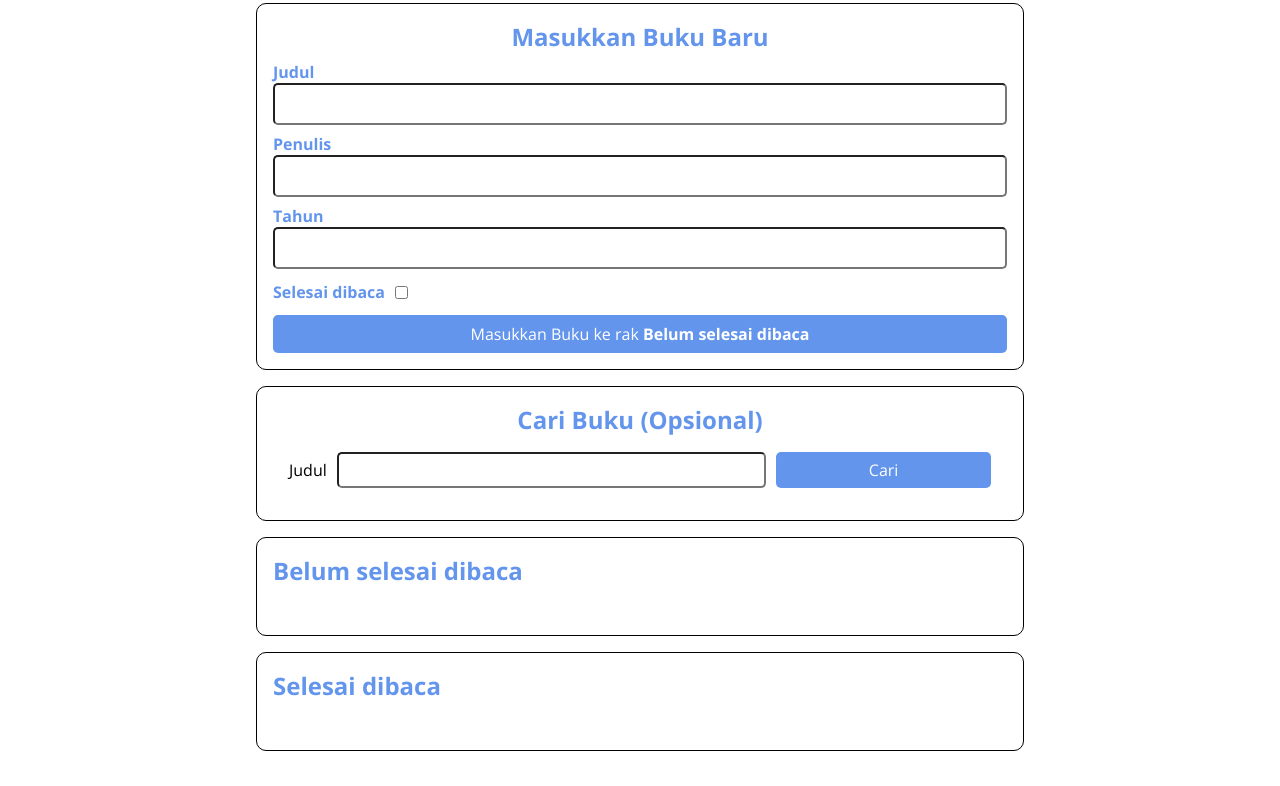
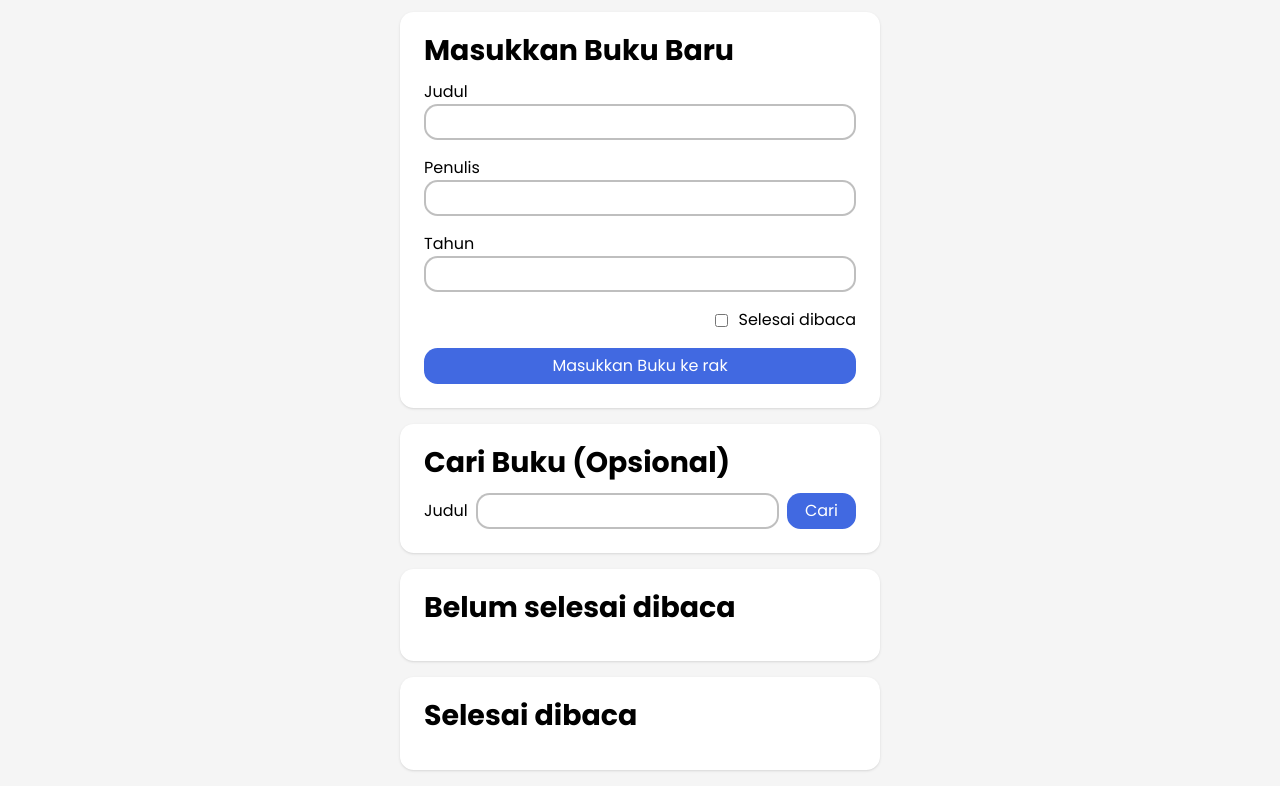
Before and after one commit to arudiansaha/bookshelf-apps, a plain HTML site: page index.html in a window 1280 px wide. Shown: the part 80-866 px from the top of the page. Drawn offline with nearby package versions, Linux system fonts and the light colour scheme.

Commit message:
redesign ui and fix update feature from always when adding whenever is already activated.

```diff
--- a/index.html
+++ b/index.html
@@ -6,60 +6,60 @@
   <meta name="viewport"
     content="width=device-width, user-scalable=no, initial-scale=1.0, maximum-scale=1.0, minimum-scale=1.0">
   <meta http-equiv="X-UA-Compatible" content="ie=edge">
-  <title>Bookshelf Apps</title>
-  <link rel="preconnect" href="https://fonts.gstatic.com">
-  <link href="https://fonts.googleapis.com/css2?family=Open+Sans:wght@300;400;600;700;800&display=swap"
+  <link rel="preconnect" href="https://fonts.googleapis.com">
+  <link rel="preconnect" href="https://fonts.gstatic.com" crossorigin>
+  <link href="https://fonts.googleapis.com/css2?family=Poppins:ital,wght@0,400;0,700;1,400;1,700&display=swap"
     rel="stylesheet">
   <link rel="stylesheet" href="style.css">
 </head>
 
 <body>
-  <header class="head_bar">
-    <h1 class="head_bar__title">Bookshelf Apps</h1>
+  <header class="headbar">
+    <h1 class="headbar__title">Bookshelf Apps</h1>
   </header>
   <main>
-    <section class="input_section">
+    <section class="section">
       <h2>Masukkan Buku Baru</h2>
       <form id="inputBook">
-        <div class="input">
+        <div class="input-wrapper">
           <label for="inputBookTitle">Judul</label>
           <input id="inputBookTitle" type="text" required>
         </div>
-        <div class="input">
+        <div class="input-wrapper">
           <label for="inputBookAuthor">Penulis</label>
           <input id="inputBookAuthor" type="text" required>
         </div>
-        <div class="input">
+        <div class="input-wrapper">
           <label for="inputBookYear">Tahun</label>
           <input id="inputBookYear" type="number" required>
         </div>
-        <div class="input_inline">
+        <div class="input-wrapper-inline">
           <label for="inputBookIsComplete">Selesai dibaca</label>
           <input id="inputBookIsComplete" type="checkbox">
         </div>
-        <button id="bookSubmit" type="submit">Masukkan Buku ke rak <span>Belum selesai dibaca</span></button>
+        <button class="btn--blue" id="bookSubmit" type="submit">Masukkan Buku ke rak</button>
       </form>
     </section>
 
-    <section class="search_section">
+    <section class="section">
       <h2>Cari Buku (Opsional)</h2>
-      <form id="searchBook">
+      <form class="search-book" id="searchBook">
         <label for="searchBookTitle">Judul</label>
         <input id="searchBookTitle" type="text">
-        <button id="searchSubmit" type="submit">Cari</button>
+        <button class="btn--blue" id="searchSubmit" type="submit">Cari</button>
       </form>
     </section>
 
-    <section class="book_shelf">
+    <section class="section">
       <h2>Belum selesai dibaca</h2>
 
-      <div id="incompleteBookshelfList" class="book_list"></div>
+      <div id="incompleteBookshelfList" class="book-list"></div>
     </section>
 
-    <section class="book_shelf">
+    <section class="section">
       <h2>Selesai dibaca</h2>
 
-      <div id="completeBookshelfList" class="book_list"></div>
+      <div id="completeBookshelfList" class="book-list"></div>
     </section>
   </main>
 
--- a/main.js
+++ b/main.js
@@ -51,27 +51,28 @@ function makeBook(obj) {
     bookTitle.innerText = title;
 
     const bookAuthor = document.createElement('p');
-    bookAuthor.innerText = `Penulis: ${author}`;
+    bookAuthor.innerHTML = `Penulis: ${author}`;
 
     const bookYear = document.createElement('p');
-    bookYear.innerText = `Tahun: ${year}`;
+    bookYear.innerHTML = `Tahun: ${year}`;
 
     const statusButton = document.createElement('button');
-    statusButton.classList.add('green');
+    statusButton.classList.add('btn--blue');
 
     const removeButton = document.createElement('button');
-    removeButton.classList.add('red');
+    removeButton.classList.add('btn--red');
     removeButton.innerText = 'Hapus buku';
     removeButton.addEventListener('click', function () {
       removeBookById(id);
     });
 
     const editButton = document.createElement('button');
-    editButton.classList.add('gray');
     editButton.innerText = 'Perbaharui';
     editButton.addEventListener('click', function () {
       const bookElement = updateBook(id);
-      container.append(bookElement);
+      if (document.getElementById(`book-${id}`).childElementCount < 5) {
+        container.append(bookElement);
+      }
     });
 
     const buttonWrapper = document.createElement('div');
@@ -79,7 +80,7 @@ function makeBook(obj) {
     buttonWrapper.append(statusButton, removeButton, editButton);
 
     const container = document.createElement('article');
-    container.classList.add('book_item');
+    container.classList.add('book-item');
     container.append(bookTitle, bookAuthor, bookYear, buttonWrapper);
     container.setAttribute('id', `book-${id}`);
 
@@ -142,7 +143,6 @@ function updateBook(id) {
     updateYearWrapper.append(labelYear, inputYear);
 
     const submit = document.createElement('button');
-    submit.classList.add('update-button');
     submit.setAttribute('id', 'updatedBookSubmit');
     submit.setAttribute('type', 'submit');
     submit.innerText = 'Ubah';
@@ -154,7 +154,7 @@ function updateBook(id) {
     form.addEventListener('submit', function (e) {
       book.title = inputTitle.value;
       book.author = inputAuthor.value;
-      book.year = inputYear.value;
+      book.year = parseInt(inputYear.value);
       document.dispatchEvent(new Event(RENDER_EVENT));
       saveData();
 
@@ -215,7 +215,7 @@ function addBook() {
     const bookIsComplete = document.getElementById('inputBookIsComplete').checked;
 
     const bookId = generateId();
-    const book = generateBook(bookId, bookTitle, bookAuthor, bookYear, bookIsComplete);
+    const book = generateBook(bookId, bookTitle, bookAuthor, parseInt(bookYear), bookIsComplete);
     books.push(book);
     document.dispatchEvent(new Event(RENDER_EVENT));
     saveData();
--- a/style.css
+++ b/style.css
@@ -1,201 +1,156 @@
-* {
-    padding: 0;
-    margin: 0;
-    box-sizing: border-box;
+*,
+*:is(::before, ::after) {
+  box-sizing: border-box;
+}
+
+html {
+  scroll-behavior: smooth;
 }
 
 body,
-input,
-button {
-    font-family: 'Open Sans', sans-serif;
+h1,
+h2,
+p {
+  margin: 0;
+}
+
+h1,
+h2,
+h3 {
+  line-height: 1;
+}
+
+h1 {
+  font-size: 2.369rem;
+}
+
+h2 {
+  font-size: 1.777rem;
+}
+
+h3 {
+  font-size: 1.333rem;
 }
 
 input,
 button {
-    font-size: 16px;
+  font: inherit;
 }
 
-.head_bar {
-    padding: 12px;
-    display: flex;
-    align-items: center;
-    justify-content: center;
-    background-color: cornflowerblue;
-    color: white;
+input {
+  width: 100%;
+  padding: 0.25em 1em;
+  border: 2px solid rgb(128, 128, 128, 0.5);
 }
 
-main {
-    max-width: 800px;
-    width: 80%;
-    margin: 0 auto;
-    padding: 16px;
-
+input,
+button {
+  border-radius: 0.85rem;
 }
 
-.input_section {
-    display: flex;
-    flex-direction: column;
-    padding: 16px;
-    border: 1px solid black;
-    border-radius: 10px;
+button {
+  padding: 0.375em 1.125em;
+  border: none;
+  cursor: pointer;
+  background-color: rgb(128, 128, 128, 0.2);
 }
 
-.input_section>h2 {
-    text-align: center;
-    color: cornflowerblue;
+body {
+  min-height: 100vh;
+  width: min(100% - 3rem, 32rem);
+  margin-inline: auto;
+  font-family: 'Poppins', sans-serif;
+  text-rendering: optimizeSpeed;
+  line-height: 1.5;
+  background-color: whitesmoke;
+  color: black;
 }
 
-.input_section>form>.input {
-    margin: 8px 0;
+.headbar {
+  text-align: center;
 }
 
-.input_section>form>button {
-    background-color: cornflowerblue;
-    color: white;
-    border: 0;
-    border-radius: 5px;
-    display: block;
-    width: 100%;
-    padding: 8px;
-    cursor: pointer;
+.headbar__title {
+  padding-block: 0.5em;
+  text-transform: uppercase;
+  color: royalblue;
 }
 
-.input_section>form>button>span {
-    font-weight: bold;
+.section {
+  display: grid;
+  row-gap: 1rem;
+  margin: 1rem;
+  padding: 1.5em;
+  border-radius: 0.85rem;
+  box-shadow: 0 1px 3px 0 rgb(0 0 0 / 0.1), 0 1px 2px -1px rgb(0 0 0 / 0.1);
+  background-color: white;
 }
 
-.input_section>form>.input>input {
-    display: block;
-    width: 100%;
-    padding: 8px;
-    border-radius: 5px;
+.section>form>#bookSubmit {
+  width: 100%;
 }
 
-
-.input_section>form>.input>label {
-    color: cornflowerblue;
-    font-weight: bold;
+.btn--blue {
+  background-color: royalblue;
+  color: white;
 }
 
-.input_section>form>.input_inline {
-    margin: 12px 0;
-    display: flex;
-    align-items: center;
+.btn--red {
+  background-color: crimson;
+  color: white;
 }
 
-.input_section>form>.input_inline>label {
-    color: cornflowerblue;
-    font-weight: bold;
-    margin-right: 10px;
+.input-wrapper {
+  display: grid;
+  grid-template-columns: repeat(1, minmax(0, 1fr));
+  margin-bottom: 1rem;
 }
 
-.search_section {
-    margin: 16px 0;
-    display: flex;
-    flex-direction: column;
-    align-items: center;
-    padding: 16px;
-    border: 1px solid black;
-    border-radius: 10px;
+.input-wrapper-inline {
+  display: flex;
+  flex-direction: row-reverse;
+  align-items: center;
+  gap: 0.5rem;
+  margin-bottom: 1rem;
 }
 
-.search_section>h2 {
-    color: cornflowerblue;
+.input-wrapper-inline>input {
+  width: fit-content;
 }
 
-.search_section>form {
-    padding: 16px;
-    width: 100%;
-    display: grid;
-    grid-template-columns: auto 1fr 0.5fr;
-    grid-gap: 10px;
+.search-book {
+  display: flex;
+  align-items: center;
+  gap: 0.5rem;
 }
 
-.search_section>form>label {
-    display: flex;
-    align-items: center;
+.search-book>button {
+  width: fit-content;
 }
 
-.search_section>form>input {
-    padding: 5px;
-    border-radius: 5px;
+.book-list {
+  display: flex;
+  flex-direction: column;
+  row-gap: 1rem;
 }
 
-.search_section>form>button {
-    background-color: cornflowerblue;
-    color: white;
-    border: 0;
-    border-radius: 5px;
-    cursor: pointer;
+.book-list button {
+  width: fit-content;
 }
 
-.book_shelf {
-    margin: 16px 0 0 0;
-    border: 1px solid black;
-    padding: 16px;
-    border-radius: 10px;
+.book-item {
+  border-block-start: 2px solid;
 }
 
-.book_shelf>h2 {
-    color: cornflowerblue;
+.action {
+  display: flex;
+  flex-wrap: wrap;
+  gap: 0.25rem;
+  margin-block-start: 1rem;
 }
 
-.book_shelf>.book_list {
-    padding: 16px;
+.update-wrapper {
+  display: grid;
+  grid-template-columns: repeat(1, minmax(0, 1fr));
+  margin-block: 1rem;
 }
-
-.book_shelf>.book_list>.book_item {
-    padding: 8px 16px 16px 16px;
-    border: 1px solid black;
-    border-radius: 5px;
-    margin: 10px 0;
-}
-
-.book_shelf>.book_list>.book_item>h3,
-p {
-    margin: 8px 0;
-}
-
-.book_shelf>.book_list>.book_item>.action>button {
-    border: 0;
-    padding: 5px;
-    margin: 0 5px 0 0;
-    border-radius: 5px;
-    cursor: pointer;
-}
-
-.book_shelf>.book_list>.book_item>.action>.green {
-    background-color: darkgreen;
-    color: white;
-}
-
-.book_shelf>.book_list>.book_item>.action>.red {
-    background-color: darkred;
-    color: white;
-}
-
-.book_shelf>.book_list>.book_item>.action>.gray {
-    background-color: rgb(123, 123, 123);
-    color: white;
-}
-
-/* Update Form Styles */
-.update-wrapper {
-    display: grid;
-    grid-template-columns: repeat(1, minmax(0, 1fr));
-    margin-block: 0.5rem;
-}
-
-.update-wrapper>input,
-.update-button {
-    padding: 0.25em 1em;
-    border: 2px solid inherit;
-    border-radius: 0.5rem;
-}
-
-.update-button {
-    border: none;
-    cursor: pointer;
-    background-color: royalblue;
-    color: white;
-}
```
